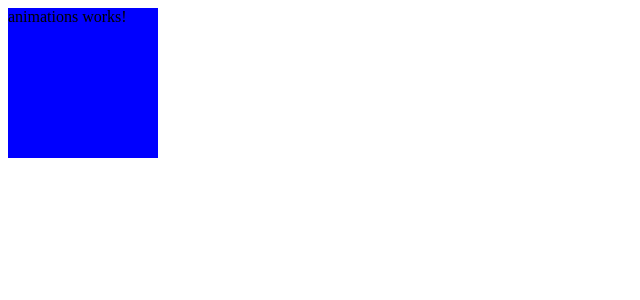
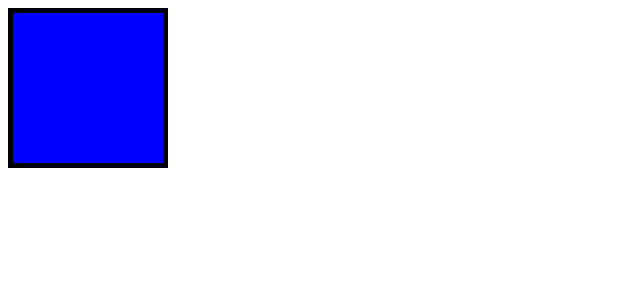
Before and after one commit to Obazure/ANGULAR-MARATHON, an Angular app: page / in a window 1280 px wide. Shown: the top 300 px of the page, without its empty margins (0-640 px from the left). Built offline with nearby package versions, Linux system fonts and the light colour scheme.

Commit message:
69 lesson done. complex transition

```diff
--- a/src/app/animations/animations.component.html
+++ b/src/app/animations/animations.component.html
@@ -1,6 +1,11 @@
+<!--<div-->
+        <!--[@clickedP]="state"-->
+        <!--(mousedown)="state = 'active'"-->
+        <!--(click)="changeState()">-->
+    <!--animations works!-->
+<!--</div>-->
+
 <div
-        [@clickedP]="state"
-        (mousedown)="state = 'active'"
-        (click)="changeState()">
-    animations works!
-</div>
+        [@multi]="multistate"
+        (click)="multistate = multistate === 'start' ? 'end' : 'start'"
+></div>
--- a/src/app/animations/animations.component.ts
+++ b/src/app/animations/animations.component.ts
@@ -26,12 +26,36 @@ import {timeInterval} from "rxjs/operators";
             transition('start <=> end', animate('1000ms ease-in')),
             transition('start => active', animate(400)),
             transition('active => end', animate(400))
+        ]),
+        trigger('multi',[
+            state('start', style({
+                backgroundColor: 'blue',
+                width: '150px',
+                height: '150px',
+                border: '5px solid black'
+            })),
+            state('end', style({
+                backgroundColor: 'red',
+                width: '170px',
+                height: '170px',
+            })),
+            transition('start <=> end',
+                [
+                    style({
+                        backgroundColor: 'yellow'
+                    }),
+                    animate(1500, style({
+                        backgroundColor: 'green'
+                    })),
+                    animate(1000)
+                ])
         ])
     ]
 })
 export class AnimationsComponent implements OnInit {
 
     state = 'start';
+    multistate = 'start';
 
     constructor() {
     }
```
